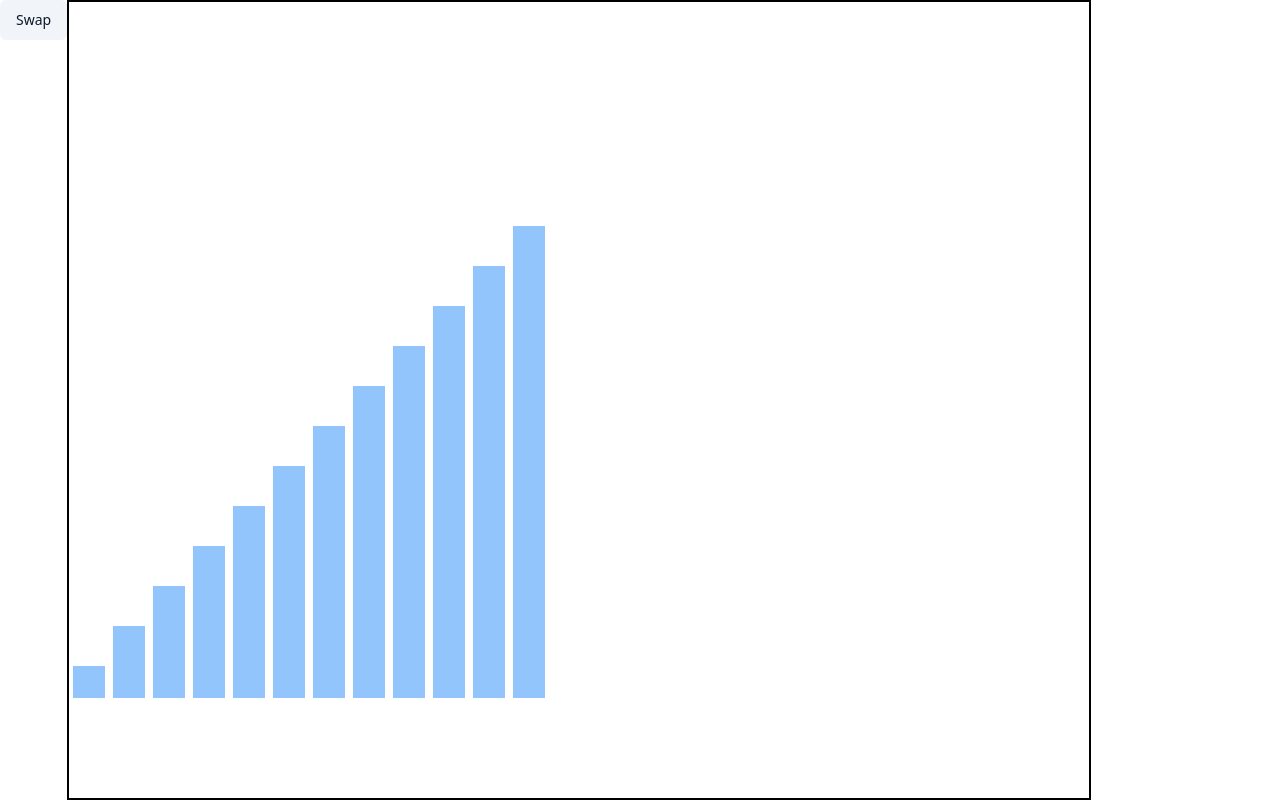
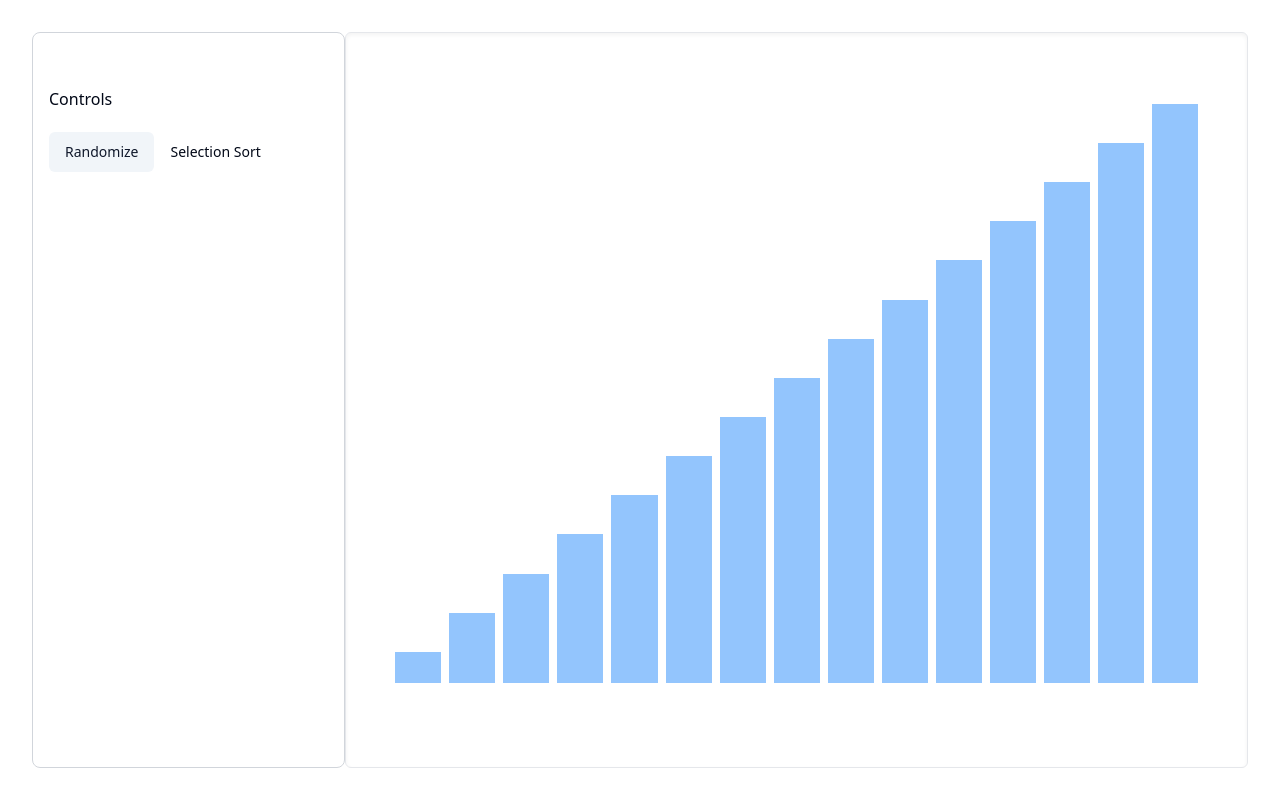
Before and after one commit to m4ur1n0/algorithm-visualizers, a Next.js app: page /sorting in a window 1280 px wide. Built offline with nearby package versions, Linux system fonts and the light colour scheme.

Commit message:
moving on sorting page -- buggy rn first sorting method not working.....

```diff
--- a/src/app/sorting/SortingPage.js
+++ b/src/app/sorting/SortingPage.js
@@ -1,10 +1,20 @@
+"use client"
+
+
 import SortingBarGraph from '@/components/SortingBarGraph'
+import SortingControls from '@/components/SortingControls';
+import { useSortingContext } from '@/context/SortingContext';
 import React from 'react'
 
 const SortingPage = () => {
+
+  const {positions, barValues, swapPositions} = useSortingContext();
+
+
+
   return (
-    <div className='w-screen h-screen flex flex-col items-center justify-center'>
-      {/* sorting page! */}
+    <div className='w-screen h-screen flex items-center justify-between p-8'>
+      <SortingControls />
       <SortingBarGraph />
     </div>
   )
--- a/src/app/sorting/page.js
+++ b/src/app/sorting/page.js
@@ -1,9 +1,12 @@
+import { SortingProvider } from '@/context/SortingContext'
 import React from 'react'
 import SortingPage from './SortingPage'
 
 const page = () => {
   return (
-    <SortingPage />
+    <SortingProvider>
+      <SortingPage />
+    </SortingProvider>
   )
 }
 
--- /dev/null
+++ b/src/app/utils/sorting-algorithms.js
@@ -0,0 +1,38 @@
+
+export function selectionSort(barPositions, barValues, swapTwo) {
+
+    // trivial sort algorithm
+
+    let minIndex = -1;
+    let minVal = 999;
+    const len = barPositions.length;
+
+    for (let iteration = 0; iteration <= len; iteration++) {
+        let index=0;
+        for (index = iteration; index <= len; index++) {
+            let currVal = barValues[index].value;
+            if (currVal < minVal) {
+                minVal = currVal;
+                minIndex = index;
+            }
+        }
+
+        swapTwo(iteration, index);
+        minIndex = iteration + 1;
+        minVal = 999;
+    }
+
+}
+
+export function randomize(barPositions, swapTwo) {
+
+    const len = barPositions.length;
+
+    for (let idx = 0; idx < len; idx++) {
+        let i = Math.floor(Math.random() * len);
+        let j = Math.floor(Math.random() * len);
+
+        swapTwo(i, j);
+    }
+
+}
--- a/src/components/IndivSortingBar.js
+++ b/src/components/IndivSortingBar.js
@@ -1,21 +1,42 @@
+import { useSortingContext } from '@/context/SortingContext';
 import React from 'react'
 
 const IndivSortingBar = ({value, position}) => {
 
-    const height_unit = 40;
-    const width_unit = 40;
+  const {positions} = useSortingContext();
+  let num_bars = positions.length;
+  // need to generate values that keep the entire graph within bounds (plus like 4% padding on L, R, T)
+  // all measurements below should correspond to percentages
+  const total_available_width = 92; // minimum 4% spacing each side
+  const max_available_height = 80; // max 80% of  height
+  const padding = 4;
+
+  let height_unit = max_available_height / num_bars;
+  if (height_unit < 1) height_unit = 1;
+  let width_unit = Math.floor(total_available_width / num_bars);
+  if (width_unit < 1) width_unit = 1;
+  if (width_unit > 20) width_unit = 20;
+
+  let percentage_taken_up_by_bars = width_unit * num_bars;
+  let additional_padding = (total_available_width - percentage_taken_up_by_bars) / 2;
+  console.log(`bars : ${percentage_taken_up_by_bars}  -  addit padding : ${additional_padding}`);
+
+  console.log(width_unit);
+  let total_padding = padding + additional_padding;
+
+  let leftPercent = ((position) * (width_unit)) + total_padding;
 
 
   return (
     <div
-        className={`bg-light_blue absolute bottom-24 border-4 border-background`}
+        className={`individual-graph-bar bg-light_blue absolute bottom-20 border-4  border-background`}
         style={
             {
-                width : `${width_unit}px`,
-                height : `${height_unit * value}px`,
-                left : `${position * (width_unit)}`,
-                transform : `translateX(${(position) * width_unit}px)`,
-                transition : `transform 0.5s ease-in-out`,
+                width : `${width_unit}%`,
+                // maxWidth : '8%',
+                height : `${height_unit * value}%`,
+                left : `${leftPercent}%`,
+                transition : `left 0.5s ease-in-out`,
 
             }
         }
--- a/src/components/SortingBarGraph.js
+++ b/src/components/SortingBarGraph.js
@@ -1,96 +1,20 @@
 "use client"
 
+import { useSortingContext } from '@/context/SortingContext'
 import React, { useState } from 'react'
 import SortingBars from './SortingBars'
-import { Button } from './ui/button'
 
 const SortingBarGraph = () => {
 
-    const dummy_bars_array = [
-        {
-            value : 1
-        },
-        {
-            value : 2
-        },
-        {
-            value : 3
-        },
-        {
-            value : 4
-        },
-        {
-            value : 5
-        },
-        {
-            value : 6
-        },
-        {
-            value : 7
-        },
-        {
-            value : 8
-        },
-        {
-            value : 9
-        },
-        {
-            value : 10
-        },
-        {
-            value : 11
-        },
-        {
-            value : 12
-        },
-    ]
+    // THIS COMPONENT DEFINES THE ACTUAL WINDOW DISPLAYING THE SORTING COMPONENTS
 
-    const [dummyVals, setDummyVals] = useState(dummy_bars_array);
-
-    // function switchTwo() {
-    //     const min = 0;
-    //     const max = dummyVals.length -1;
-
-    //     let idx1 = Math.floor(Math.random() * (max - min + 1) + min)
-    //     let idx2 = Math.floor(Math.random() * (max - min + 1) + min)
-
-    //     if (idx1 !== idx2) {
-    //         setDummyVals(prev => {
-    //             const newDummyVals = [...prev];
-    //             [newDummyVals[idx1], newDummyVals[idx2]] = [newDummyVals[idx2], newDummyVals[idx1]];
-    //             return newDummyVals;
-    //         })
-    //     } else {
-    //         switchTwo();
-    //     }
-
-    // }
-
-    const [positions, setPositions] = useState(dummy_bars_array.map((_, index) => index));
-
-    function switchTwo() {
-        const max = positions.length - 1;
-        const idx1 = Math.floor(Math.random() * (max + 1));
-        const idx2 = Math.floor(Math.random() * (max + 1));
-
-        if (idx1 !== idx2) {
-            setPositions(prev => {
-                const newPositions = [...prev];
-                [newPositions[idx1], newPositions[idx2]] = [newPositions[idx2], newPositions[idx1]];
-                return newPositions;
-            });
-        } else {
-            switchTwo();
-        }
-    }
-
+    const {positions, barValues} = useSortingContext();
 
   return (
-    <div className='sorting-bar-graph-container flex w-screen h-screen'>
-        <Button className='' variant='secondary' onClick={switchTwo}>Swap</Button>
+    <div className='sorting-bar-graph-container flex w-[75%] h-full border border-gray-200 rounded-md shadow-inner'>
         {/* <div className='sorting-bar-graph w-full h-full'> */}
             {/* need some sort of measurements or something here */}
-        <SortingBars values_array={dummyVals} positions={positions} />
+        <SortingBars values_array={barValues} positions={positions} />
 
         {/* </div> */}
     </div>
--- a/src/components/SortingBars.js
+++ b/src/components/SortingBars.js
@@ -3,8 +3,7 @@ import IndivSortingBar from './IndivSortingBar'
 
 const SortingBars = ({values_array, positions}) => {
   return (
-    <div className='sorting-bar-section-of-screen w-[80%] h-full border border-black'>
-      <div className='bars-row relative h-full border border-black'>
+      <div className='bars-row relative h-full w-full'>
           {
               values_array.map((value_obj, idx) => {
                 return (<IndivSortingBar key={idx} value={value_obj.value} position={positions[idx]} />)
@@ -12,7 +11,6 @@ const SortingBars = ({values_array, positions}) => {
           }
 
       </div>
-    </div>
   )
 }
 
--- /dev/null
+++ b/src/components/SortingControls.js
@@ -0,0 +1,55 @@
+import { useSortingContext } from '@/context/SortingContext';
+import { Button } from './ui/button';
+import React, { useRef, useState } from 'react'
+
+import { randomize, selectionSort } from '@/app/utils/sorting-algorithms';
+
+function SortingControls() {
+
+    const { positions, swapPositions, barValues } = useSortingContext();
+    const [algoRunning, setAlgoRunning] = useState();
+
+    const preempter = useRef({ shouldStop: false });
+
+    // function switchTwo() {
+    //     const max = positions.length;
+    //     const idx1 = Math.floor(Math.random() * (max));
+    //     const idx2 = Math.floor(Math.random() * (max));
+
+    //     if (idx1 !== idx2) {
+    //         swapPositions(idx1, idx2);
+    //     } else {
+    //         switchTwo();
+    //     }
+    // }
+
+    return (
+        <div className='w-[26%] h-full rounded-lg border border-gray-300 px-4 py-8'>
+            {/* SORTING STOP AND TITLE */}
+            <div className="control-panel-title flex flex-row items-center w-full h-[10%]">
+                <h1>Controls</h1>
+                {
+                    // only if algorithm actively running
+                    (algoRunning === 1) &&
+                    <Button
+                        className='rounded-full scale-[0.8] h-[44px] w-[44px] ml-56 mb-2'
+                        variant="destructive"
+                        onClick={() => { preempter.current.shouldStop = true; setAlgoRunning(2); } } // preemption happens mid-run, algo must be reset
+                    >
+                        <div className='bg-white w-[12px] h-[12px]' />
+                    </Button>}
+            </div>
+
+            {/* <Button className='' variant='secondary' onClick={switchTwo}>Swap</Button> */}
+            <Button className='' variant='secondary' onClick={() => randomize(positions, swapPositions)}>Randomize</Button>
+            <Button className='' variant='primary' onClick={() => selectionSort(positions, barValues, swapPositions)}>Selection Sort</Button>
+
+
+            {/* SELECT ALGORITHM DROPDOWN */}
+
+
+        </div>
+    );
+}
+
+export default SortingControls
--- a/src/context/GridContext.js
+++ b/src/context/GridContext.js
@@ -1,6 +1,5 @@
 // context/GridContext.js
-import { ChartNoAxesColumnDecreasingIcon } from "lucide-react";
-import React, { createContext, useContext, useState, useCallback, useEffect } from "react";
+import React, { createContext, useContext, useState, useCallback } from "react";
 
 const GridContext = createContext();
 
--- /dev/null
+++ b/src/context/SortingContext.js
@@ -0,0 +1,83 @@
+"use client"
+
+import React, { createContext, useContext, useState, } from 'react';
+
+const SortingContext = createContext();
+
+export const SortingProvider = ({children}) => {
+
+    const size = 15;
+
+    // DEAL WITH POSITIONS -- THE ACTUAL RENDERERS
+    const [positions, setPositions] = useState(Array.from({length : size}, (_, i) => i));
+
+    function pushPosition() {
+        setPositions(prev => {
+            let x = prev.length;
+            return [...prev, x];
+        })
+    }
+
+    function setNumPositions(amount) {
+        const newArr = Array.from({length : amount}, (_, i) => i); /// positions will start from 0 though values should start from one
+        setPositions(newArr);
+    }
+
+    function swapPositions(idx1, idx2) {
+        if (idx1 !== idx2) {
+            setPositions(prev => {
+                const newPositions = [...prev];
+                [newPositions[idx1], newPositions[idx2]] = [newPositions[idx2], newPositions[idx1]];
+                return newPositions;
+            });
+        }
+    }
+
+
+    // DEAL WITH BAR VALUES -- MIGHT BE USEFUL LATER
+    const [barValues, setBarValues] = useState(Array.from({length : size}, (_, k) => ({value : k + 1})));
+
+
+    function pushBarValue(value) {
+        setBarValues(prev => {
+            return [...prev, {value}];
+        })
+        // push another position as well
+        pushPosition();
+    }
+
+    function setNumBars(amount) {
+        const newArr = Array.from({length : amount}, (_, k) => ({value : k + 1}));
+        setBarValues(newArr);
+        // set number of positions as well.
+
+
+    }
+
+    const delay = async (ms) => {
+        return new Promise(resolve => setTimeout(resolve, ms));
+    }
+
+
+    const value = {
+        delay,
+        positions,
+        setNumPositions,
+        pushPosition,
+        swapPositions,
+        setNumBars,
+        pushBarValue,
+        barValues,
+
+
+    }
+
+    return (
+        <SortingContext.Provider value={value}>
+            {children}
+        </SortingContext.Provider>
+    )
+
+}
+
+export const useSortingContext = () => useContext(SortingContext);
```
